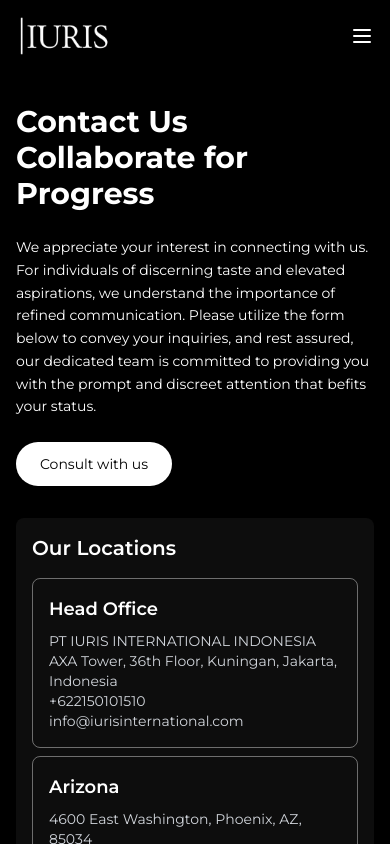
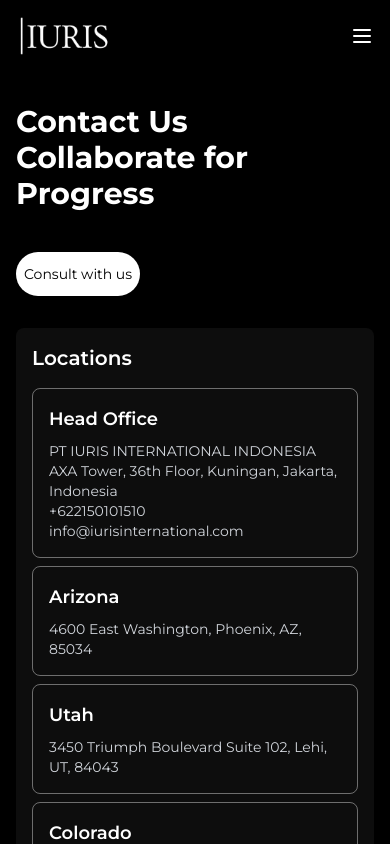
Before and after one commit to muhamadanasmustopa1112/law-firm, a Next.js app: page /consult in a window 390 px wide. Shown: the top 844 px of the page. Built offline with nearby package versions, Linux system fonts and the light colour scheme.

Commit message:
change in consult page

```diff
--- a/app/consult/page.tsx
+++ b/app/consult/page.tsx
@@ -57,15 +57,15 @@
               Contact Us <br className="hidden lg:block" /> Collaborate for
               Progress
             </h1>
-            <p className="text-sm sm:text-base leading-relaxed">
+            {/* <p className="text-sm sm:text-base leading-relaxed">
               We appreciate your interest in connecting with us. For individuals
               of discerning taste and elevated aspirations, we understand the
               importance of refined communication. Please utilize the form below
               to convey your inquiries, and rest assured, our dedicated team is
               committed to providing you with the prompt and discreet attention
               that befits your status.
-            </p>
-            <button className="bg-white text-black hover:bg-white/80 transition-colors py-3 sm:py-4 px-6 sm:px-8 rounded-full text-sm sm:text-base">
+            </p> */}
+            <button className="bg-white text-black hover:bg-white/80 transition-colors py-3 sm:py-4 px-2 sm:px-8 rounded-full text-sm sm:text-base">
               Consult with us
             </button>
           </div>
@@ -73,7 +73,7 @@
           <div className="space-y-8">
             <div className="bg-white/5 backdrop-blur-sm rounded-lg p-4 sm:p-6 shadow-lg">
               <h2 className="text-xl sm:text-2xl font-semibold mb-4">
-                Our Locations
+                Locations
               </h2>
               <LocationCards />
             </div>
```
